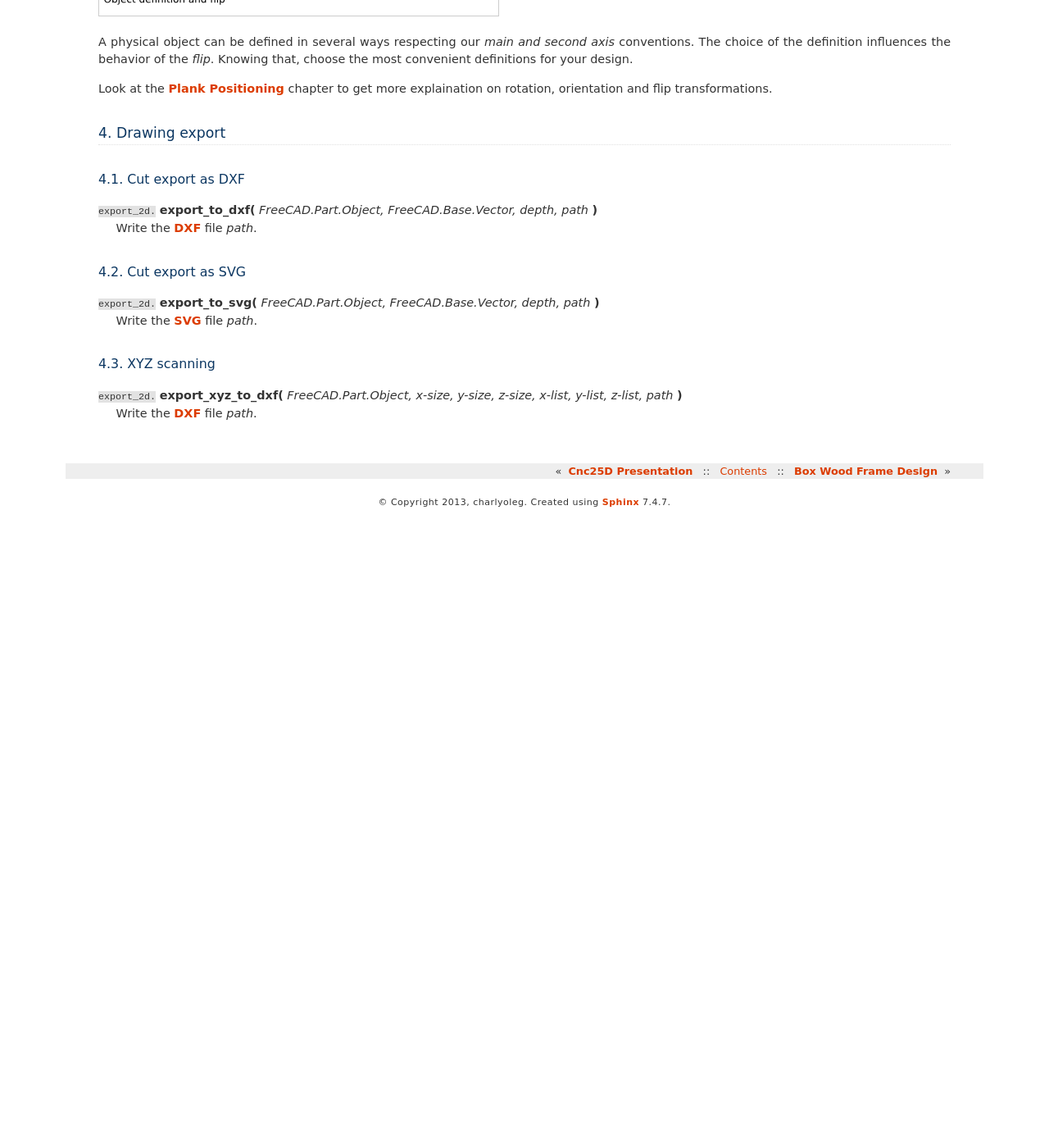
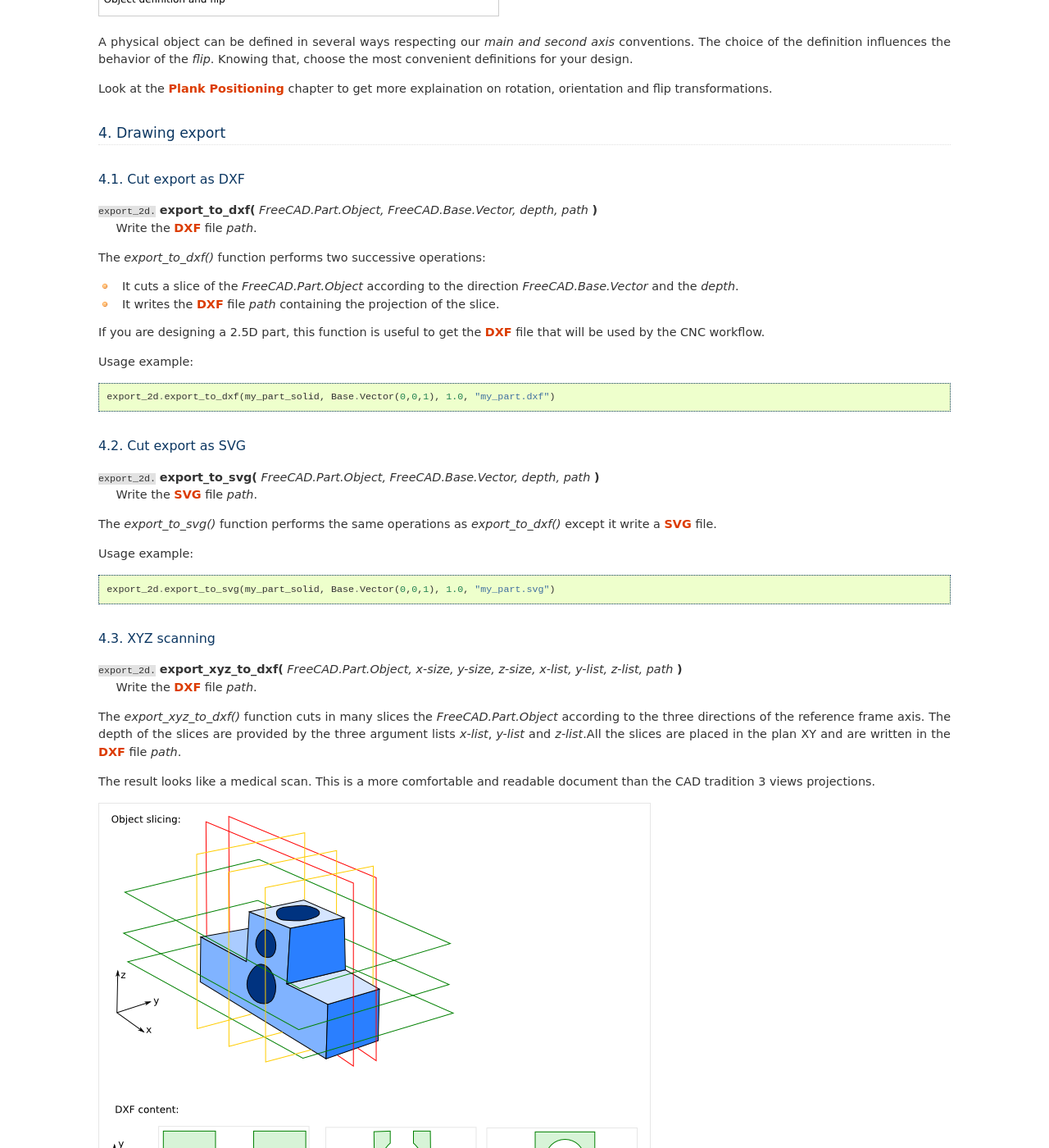
Before and after one commit to charlyoleg/Cnc25D, a Sphinx documentation site: the page built from docs/cnc25d_api.rst, in a window 1280 px wide and 1400 px high, scrolled down 3875 px. Shown: the whole window at 82% size. Built offline with Sphinx 7.4.7, drawn with Linux system fonts in a browser that asks for light colours; formulas are drawn with MathJax 3; before the commit the page ends 4505 px from its top, so only the background shows below that; some of the changed text lies outside the part shown.

Commit message:
[docs] cnc25d_api done

```diff
--- a/docs/cnc25d_api.rst
+++ b/docs/cnc25d_api.rst
@@ -132,11 +132,30 @@ Look at the :doc:`place_plank` chapter to get more explaination on rotation, ori
 | ``export_2d.`` **export_to_dxf(** *FreeCAD.Part.Object, FreeCAD.Base.Vector, depth, path* **)**
 |   Write the DXF_ file *path*.
 
+The *export_to_dxf()* function performs two successive operations:
+
+- It cuts a slice of the *FreeCAD.Part.Object* according to the direction *FreeCAD.Base.Vector* and the *depth*.
+- It writes the DXF_ file *path* containing the projection of the slice.
+
+If you are designing a 2.5D part, this function is useful to get the DXF_ file that will be used by the CNC workflow.
+
+Usage example::
+
+  export_2d.export_to_dxf(my_part_solid, Base.Vector(0,0,1), 1.0, "my_part.dxf")
+
 4.2. Cut export as SVG
 ----------------------
 
 | ``export_2d.`` **export_to_svg(** *FreeCAD.Part.Object, FreeCAD.Base.Vector, depth, path* **)**
 |   Write the SVG_ file *path*.
+
+The *export_to_svg()* function performs the same operations as *export_to_dxf()* except it write a SVG_ file.
+
+
+Usage example::
+
+  export_2d.export_to_svg(my_part_solid, Base.Vector(0,0,1), 1.0, "my_part.svg")
+
 
 4.3. XYZ scanning
 -----------------
@@ -144,6 +163,18 @@ Look at the :doc:`place_plank` chapter to get more explaination on rotation, ori
 | ``export_2d.`` **export_xyz_to_dxf(** *FreeCAD.Part.Object, x-size, y-size, z-size, x-list, y-list, z-list, path* **)**
 |   Write the DXF_ file *path*.
 
+The *export_xyz_to_dxf()* function cuts in many slices the *FreeCAD.Part.Object* according to the three directions of the reference frame axis. The depth of the slices are provided by the three argument lists *x-list*, *y-list* and *z-list*.All the slices are placed in the plan XY and are written in the DXF_ file *path*.
+
+The result looks like a medical scan. This is a more comfortable and readable document than the CAD tradition 3 views projections.
+
+.. image:: images/export_xyz_to_dxf.png
+
+Usage example::
+
+  xy_slice_list = [ 0.1+20*i for i in range(12) ]
+  xz_slice_list = [ 0.1+20*i for i in range(9) ]
+  yz_slice_list = [ 0.1+20*i for i in range(9) ]
+  export_2d.export_xyz_to_dxf(my_assembly, 180.0, 180.0, 240.0, xy_slice_list, xz_slice_list, yz_slice_list, "my_assembly.dxf")
 
 
 .. _DXF : http://en.wikipedia.org/wiki/AutoCAD_DXF
```
Also changed, not shown: other parts of docs/cnc25d_api.rst (+1 -1 lines), docs/cnc25d_presentation.rst (+21 -0 lines), docs/cnc25d_api.svg, docs/images/export_xyz_to_dxf.png (added).
